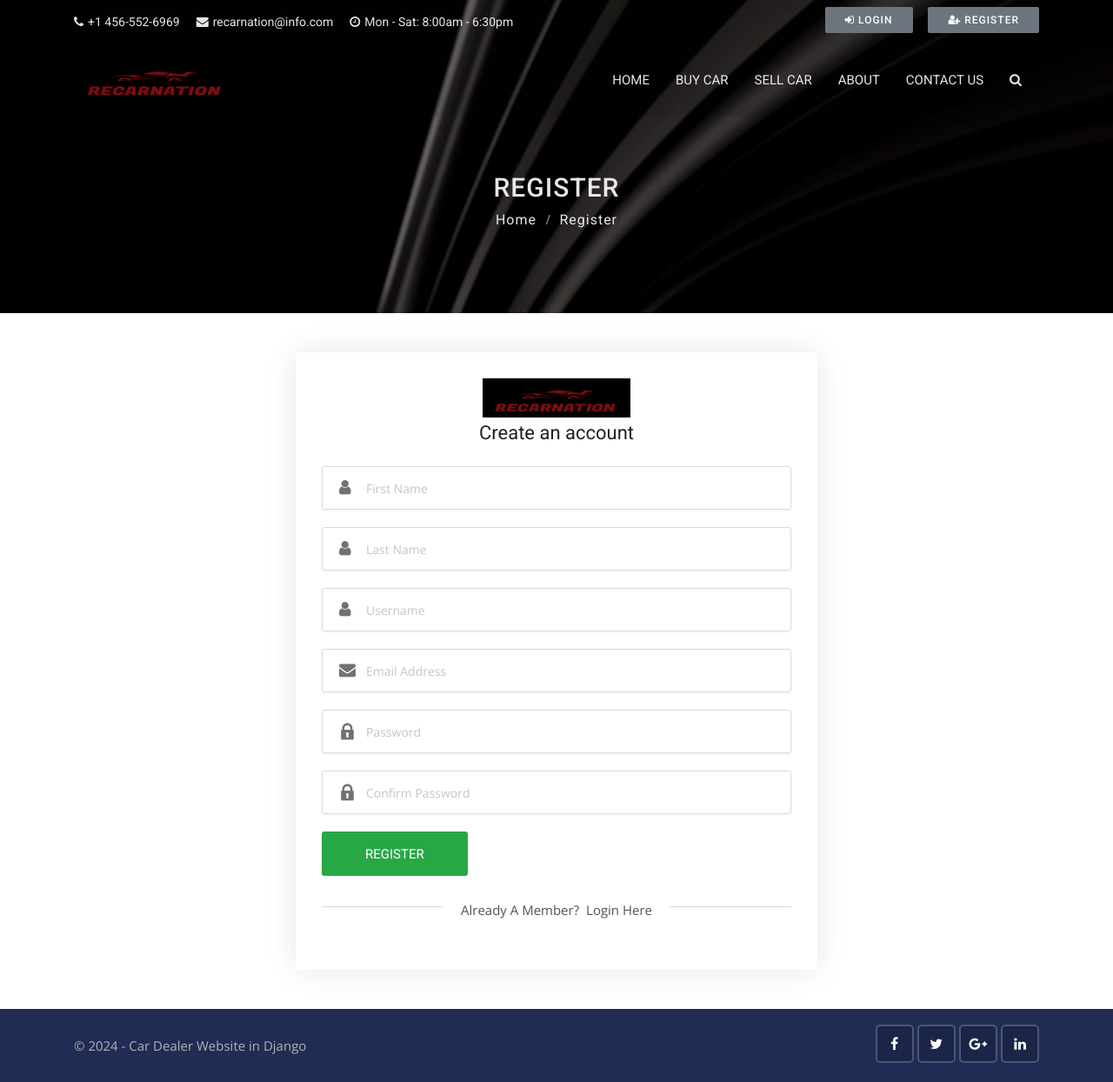
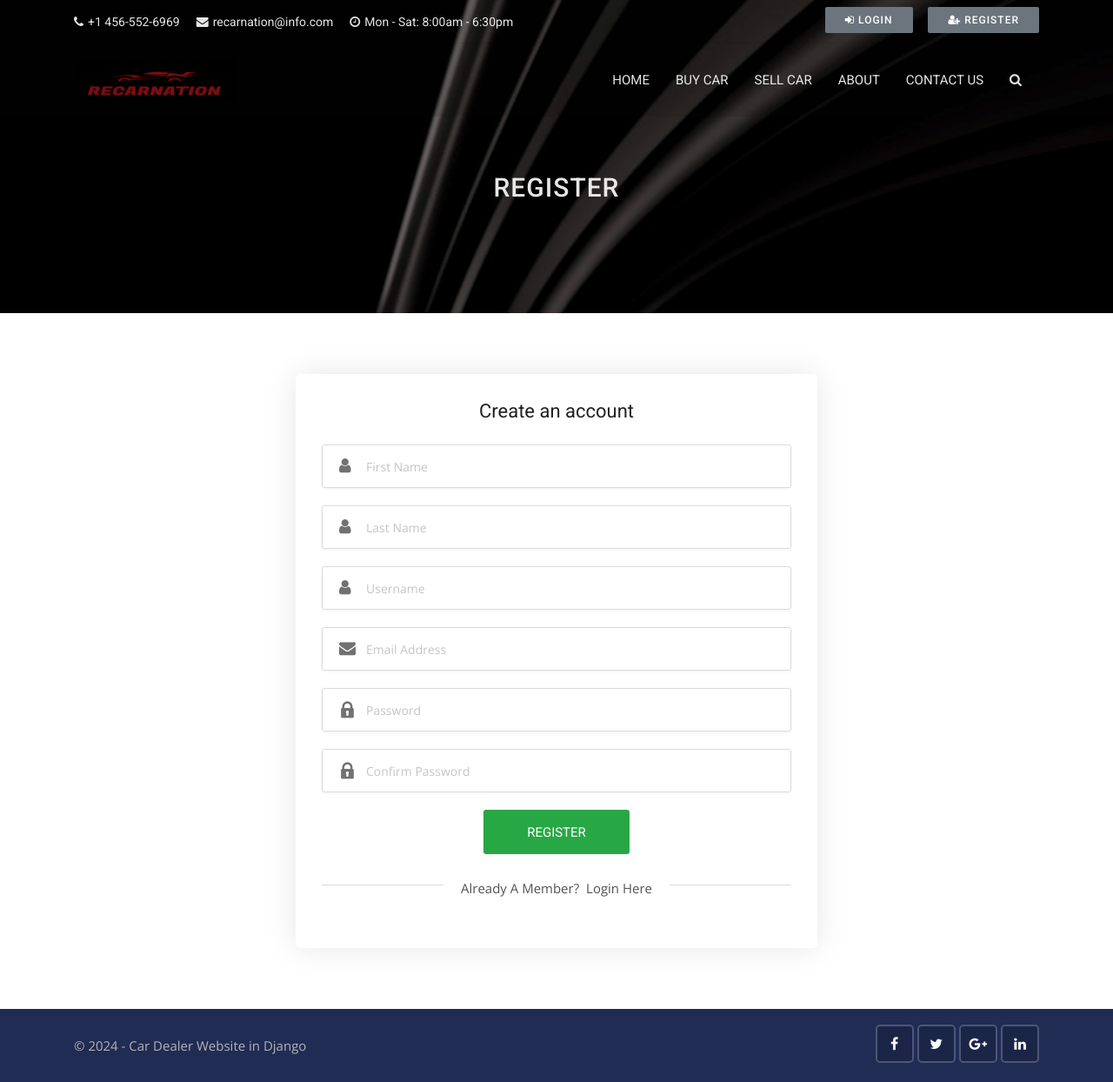
Before and after one commit to rinkutek/Recarnation-NanoClouds, a Django app: page /accounts/register in a window 1280 px wide. Shown: the whole page at 87% size. Run offline with Django 3.2, Linux system fonts and the light colour scheme; some libraries are stand-ins or nearby versions.

Commit message:
Modifying the login and register html

```diff
--- a/templates/accounts/register.html
+++ b/templates/accounts/register.html
@@ -8,10 +8,6 @@
     <div class="container breadcrumb-area">
         <div class="breadcrumb-areas">
             <h1>Register</h1>
-            <ul class="breadcrumbs">
-                <li><a href="{% url 'home' %}">Home</a></li>
-                <li class="active">Register</li>
-            </ul>
         </div>
     </div>
 </div>
@@ -21,11 +17,6 @@
         <div class="row">
             <div class="col-lg-12 col-md-12">
                 <div class="form-section">
-                    <div class="logo-2">
-                        <a href="index.html">
-                            <img src="{% static 'img/logos/cardealerLogo.png' %}" alt="logo">
-                        </a>
-                    </div>
                     <h3>Create an account</h3>
 
                     {% include 'includes/messages.html' %}
@@ -56,7 +47,9 @@
                             <i class="flaticon-lock"></i>
                         </div>
                         <div class="form-group mb-0 clearfix">
-                            <button type="submit" class="btn-md btn-success float-left">Register</button>
+                            <div class="row justify-content-center">
+                                <button type="submit" class="btn-md btn-success float-left">Register</button>
+                            </div>
                         </div>
                         <div class="extra-login clearfix">
                             <span><p>Already a member? <a href="{% url 'login' %}" class="thembo"> Login here</a></p></span>
```
Also changed, not shown: templates/accounts/login.html (+0 -7 lines).
